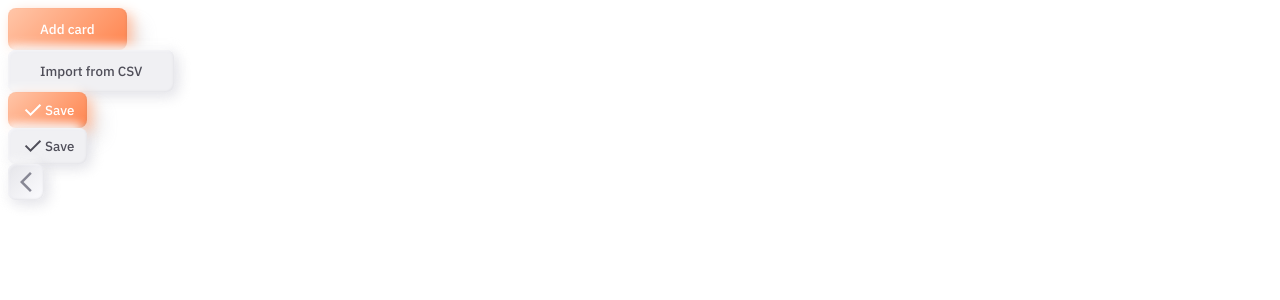
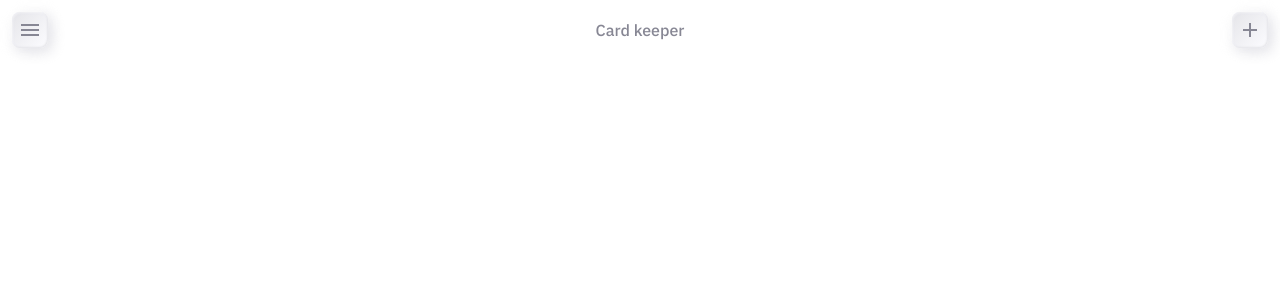
Before and after one commit to norvele/cardkeeper, a React (Vite) app in the folder frontend/: page / in a window 1280 px wide. Shown: the top 300 px of the page. Built offline with nearby package versions, Linux system fonts and the light colour scheme.

Commit message:
created topbar

```diff
--- a/frontend/src/App.tsx
+++ b/frontend/src/App.tsx
@@ -1,30 +1,27 @@
 /// <reference types="vite-plugin-svgr/client" />
-import ArrowBackIcon from '@/assets/icons/arrow_back.svg?react';
-import CheckIcon from '@/assets/icons/check.svg?react';
-import Button from '@/components/UI/buttons/button/Button';
+
+import AddIcon from '@/assets/icons/add.svg?react';
+import MenuIcon from '@/assets/icons/menu.svg?react';
 import IconButton from '@/components/UI/buttons/iconButton/IconButton';
+import TopBar from '@/components/business/TopBar/TopBar';
 
 function App() {
   return (
-    <div>
-      <Button variant="primary" size="regular">
-        Add card
-      </Button>
-      <Button variant="default" size="regular">
-        Import from CSV
-      </Button>
-      <Button variant="primary" size="small">
-        <CheckIcon />
-        Save
-      </Button>
-      <Button variant="default" size="small">
-        <CheckIcon />
-        Save
-      </Button>
-      <IconButton>
-        <ArrowBackIcon />
-      </IconButton>
-    </div>
+    <>
+      <TopBar
+        leftSlot={
+          <IconButton>
+            <MenuIcon />
+          </IconButton>
+        }
+        title="Card keeper"
+        rightSlot={
+          <IconButton>
+            <AddIcon />
+          </IconButton>
+        }
+      />
+    </>
   );
 }
 
--- /dev/null
+++ b/frontend/src/components/business/TopBar/TopBar.tsx
@@ -0,0 +1,20 @@
+import { FC, ReactNode } from 'react';
+import styles from '@/components/business/TopBar/topBar.module.scss';
+
+interface ITopBarProps {
+  leftSlot: ReactNode;
+  title: string;
+  rightSlot: ReactNode;
+}
+
+const TopBar: FC<ITopBarProps> = ({ leftSlot, title, rightSlot }) => {
+  return (
+    <div className={styles.topbar}>
+      {leftSlot}
+      {title}
+      {rightSlot}
+    </div>
+  );
+};
+
+export default TopBar;
--- /dev/null
+++ b/frontend/src/components/business/TopBar/topBar.module.scss
@@ -0,0 +1,8 @@
+.topbar {
+  padding: 12px;
+  display: flex;
+  align-items: center;
+  justify-content: space-between;
+  color: var(--font-color-light);
+  font-weight: 500;
+}
--- a/frontend/src/styles/global.scss
+++ b/frontend/src/styles/global.scss
@@ -1,3 +1,7 @@
 html {
   font-family: 'IBM Plex Sans', sans-serif;
 }
+
+body {
+  margin: 0;
+}
```
